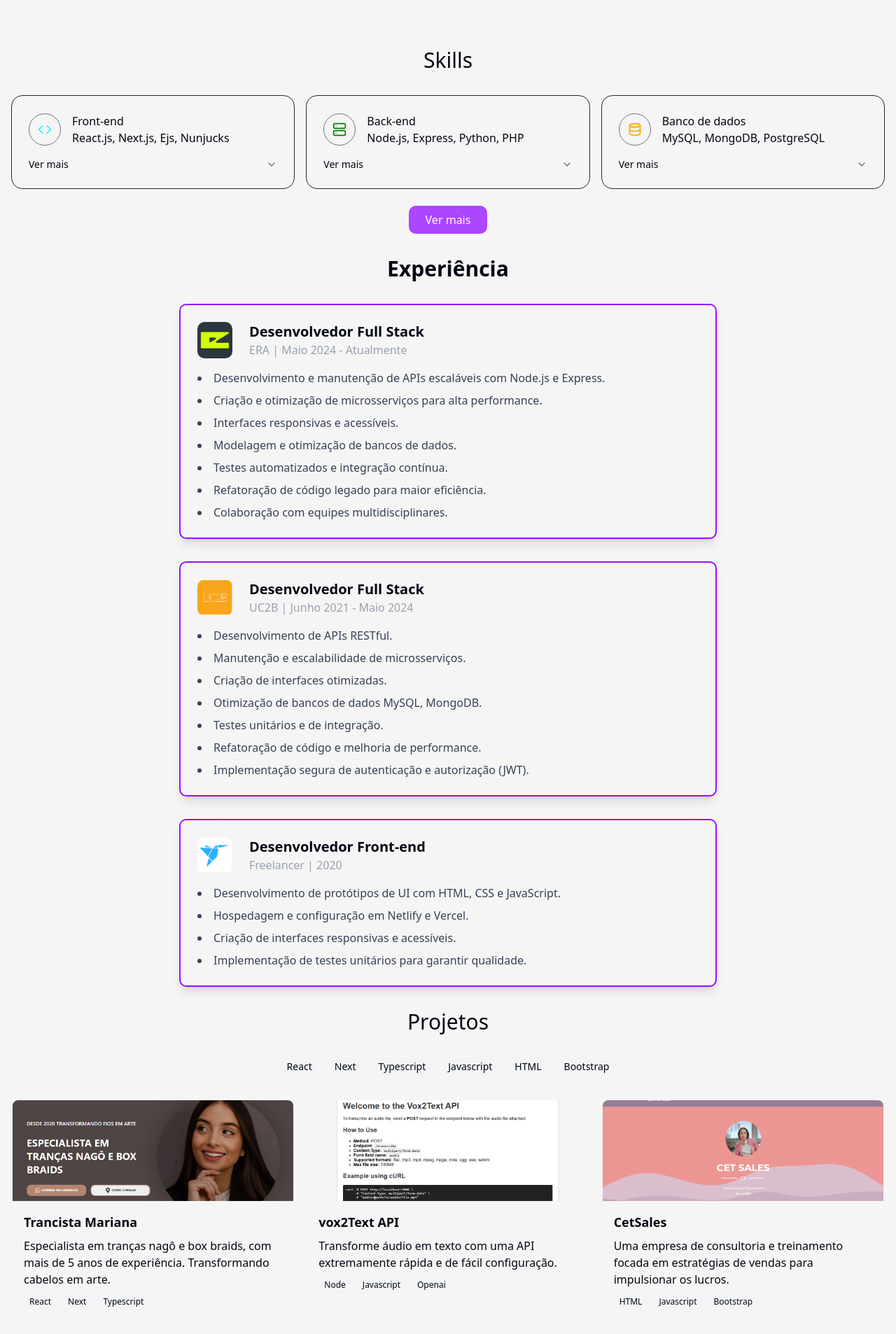
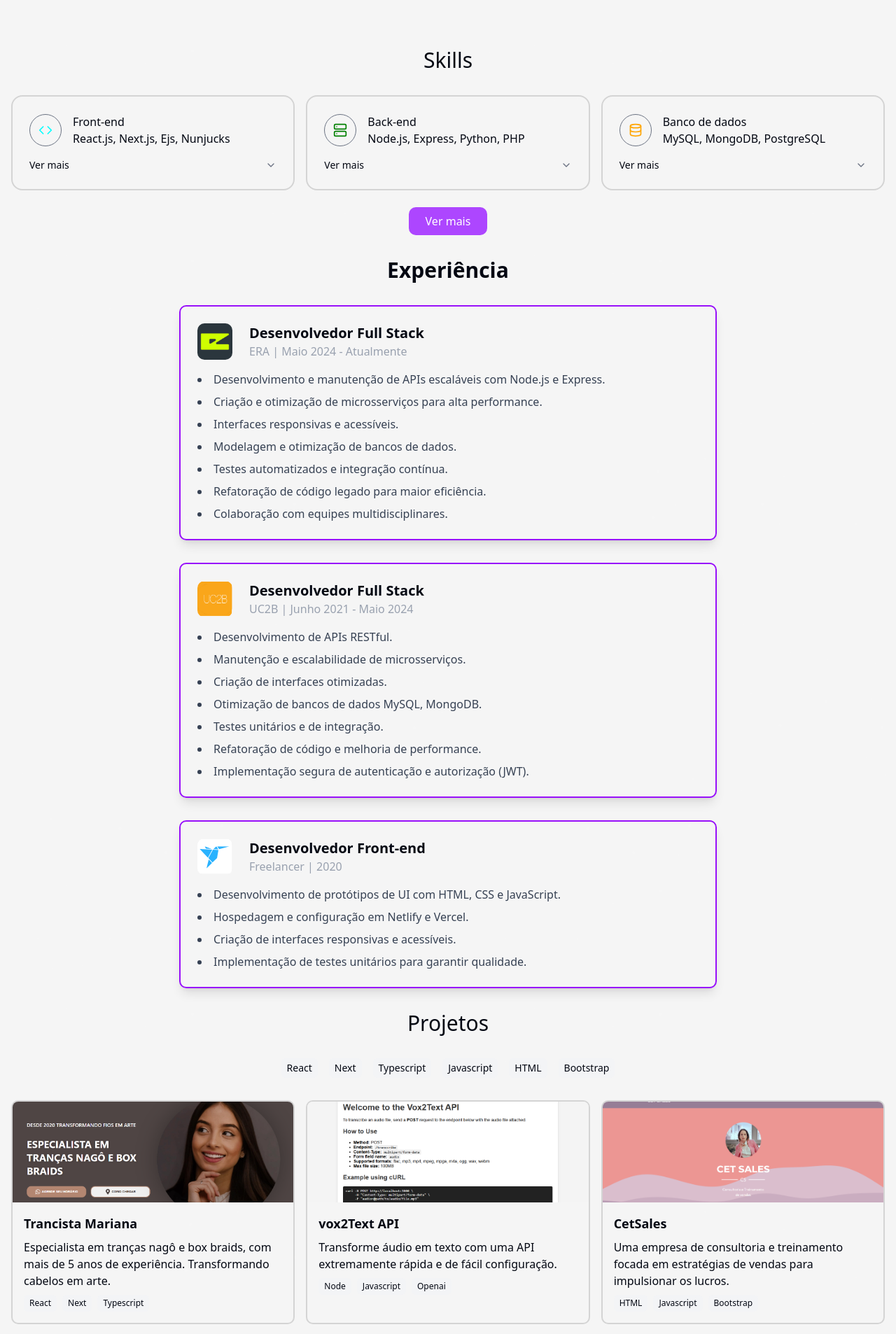
Before and after one commit to Ronald785/ronald-almeida, a Next.js app: page / in a window 1280 px wide. Shown: the part 380-2286 px from the top of the page at 70% size. Built offline with nearby package versions, Linux system fonts and the light colour scheme.

Commit message:
fix CSS layout issues in light mode

```diff
--- a/src/app/components/skilss.tsx
+++ b/src/app/components/skilss.tsx
@@ -72,7 +72,7 @@
     },
     {
         title: "APIs",
-        icon: <GoCpu size={25} color="white" />,
+        icon: <GoCpu size={25} className="fill-blue-800" />,
         description: "REST, GraphQL",
         details:
             "Projetando e implementando APIs eficientes para uma comunicação de dados fluida.",
@@ -111,7 +111,7 @@
                 {visibleSkills.map((skill, index) => (
                     <div
                         key={index}
-                        className="flex flex-col justify-baseline p-6 pb-2 border border-gray-800 dark:border-purple-600 rounded-2xl"
+                        className="flex flex-col justify-baseline p-6 pb-2 border-2 border-accent dark:border dark:border-purple-600 rounded-2xl"
                     >
                         <div className="flex items-center gap-4">
                             <div className="rounded-full p-3 border border-gray-500">
--- a/src/app/globals.css
+++ b/src/app/globals.css
@@ -50,7 +50,7 @@
 }
 
 .shadow-custom {
-    box-shadow: rgb(2, 6, 23) 0px 10px 30px 1px;
+    box-shadow: rgb(2, 6, 23) 0px var(--chart-4) 30px -5px;
 }
 
 h1,
@@ -104,7 +104,7 @@
     --secondary-foreground: oklch(0.21 0.034 264.665);
     --muted: oklch(0.967 0.003 264.542);
     --muted-foreground: oklch(0.551 0.027 264.364);
-    --accent: oklch(0.967 0.003 264.542);
+    --accent: oklch(0.87 0 0);
     --accent-foreground: oklch(0.21 0.034 264.665);
     --destructive: oklch(0.577 0.245 27.325);
     --border: oklch(0.928 0.006 264.531);
```
